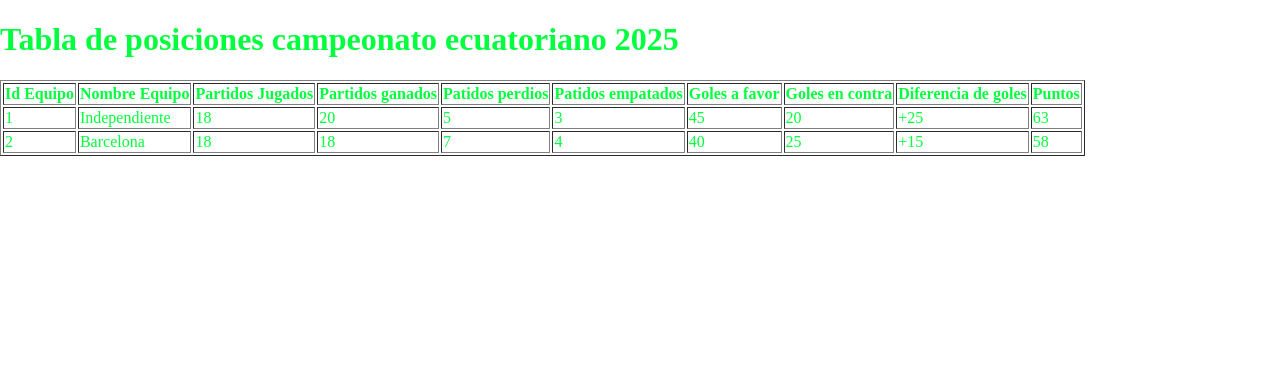
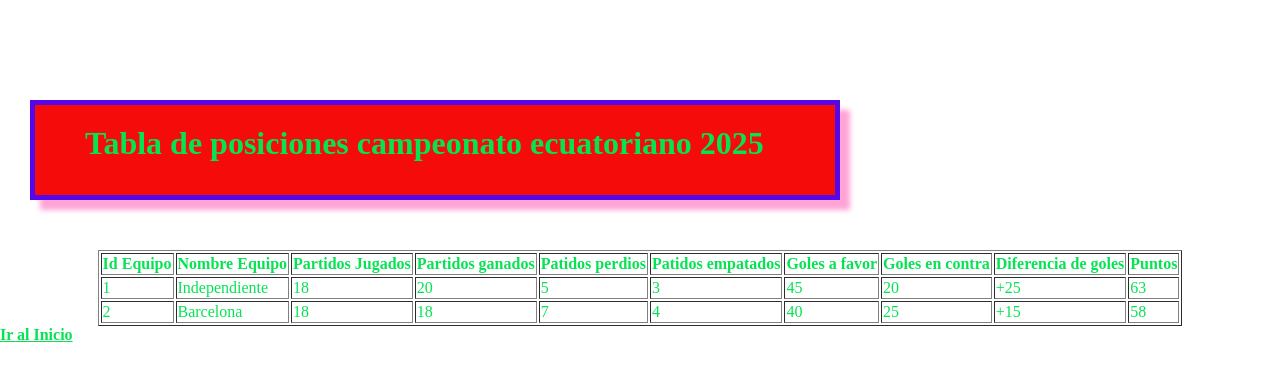
Before and after one commit to StalinPL30/manejoformulario, a plain HTML site: page vistas/tabla.html in a window 1280 px wide. Drawn offline with Linux system fonts and the light colour scheme.

Commit message:
EstilosTabla

```diff
--- /dev/null
+++ b/estilos/estilotabla.css
@@ -0,0 +1,18 @@
+* {
+    margin: auto;
+    color: rgb(5, 227, 83);
+    /* background-image: url(../img/133843626129351005.jpg);
+    background-repeat: no-repeat;*/
+}
+
+/*Estilos para el titulo*/
+.titulo-contenedor {
+    background: rgb(246, 11, 11);
+    border: 5px solid rgb(86, 7, 232);
+    width: 700px;
+    height: 50px;
+    padding: 20px 50px 20px 50px;
+    margin: 100px 20px 50px 30px;
+    box-shadow: 10px 10px 5px rgb(255, 164, 214);
+
+}
--- a/vistas/tabla.html
+++ b/vistas/tabla.html
@@ -3,17 +3,34 @@
 <head>
     <meta charset="UTF-8">
     <meta name="viewport" content="width=device-width, initial-scale=1.0">
+    <link rel="stylesheet" href="../estilos/estilotabla.css">
     <title>Tablas</title>
-    <style>
+    <!--<style>
         body{
             margin: auto;
             color: rgb(0,255,60);
+            background: rgb(67, 6, 6);
         }
-    </style>
+        /*Aquí va un comentario
+        dar estilos a una clase*/
+        .contenedor{
+            background:#ecf405;
+            color: #271a66;
+        }
+        /*Utilizamos el elemento id*/
+        #titulo{
+            color: blueviolet;
+            text-align: center;
+            font-size: 15px;
+
+        }
+    </style>-->
 </head>
 <body>
-    <h1>Tabla de posiciones campeonato ecuatoriano 2025</h1>
-    <div>
+    <div class="titulo-contenedor">
+        <h1 id="titulo">Tabla de posiciones campeonato ecuatoriano 2025</h1>
+    </div>
+    <div >
         <table border="1px">
             <thead>
                 <tr>
@@ -61,7 +78,9 @@
             </tfoot>
         </table>
     </div>
-
+    <div >
+        <a href="../index.html"><b>Ir al Inicio</b></a>
+    </div>
 
 </body>
 </html>
```
Also changed, not shown: estilos/estilos.css (line endings or trailing spaces), 1 other file.
